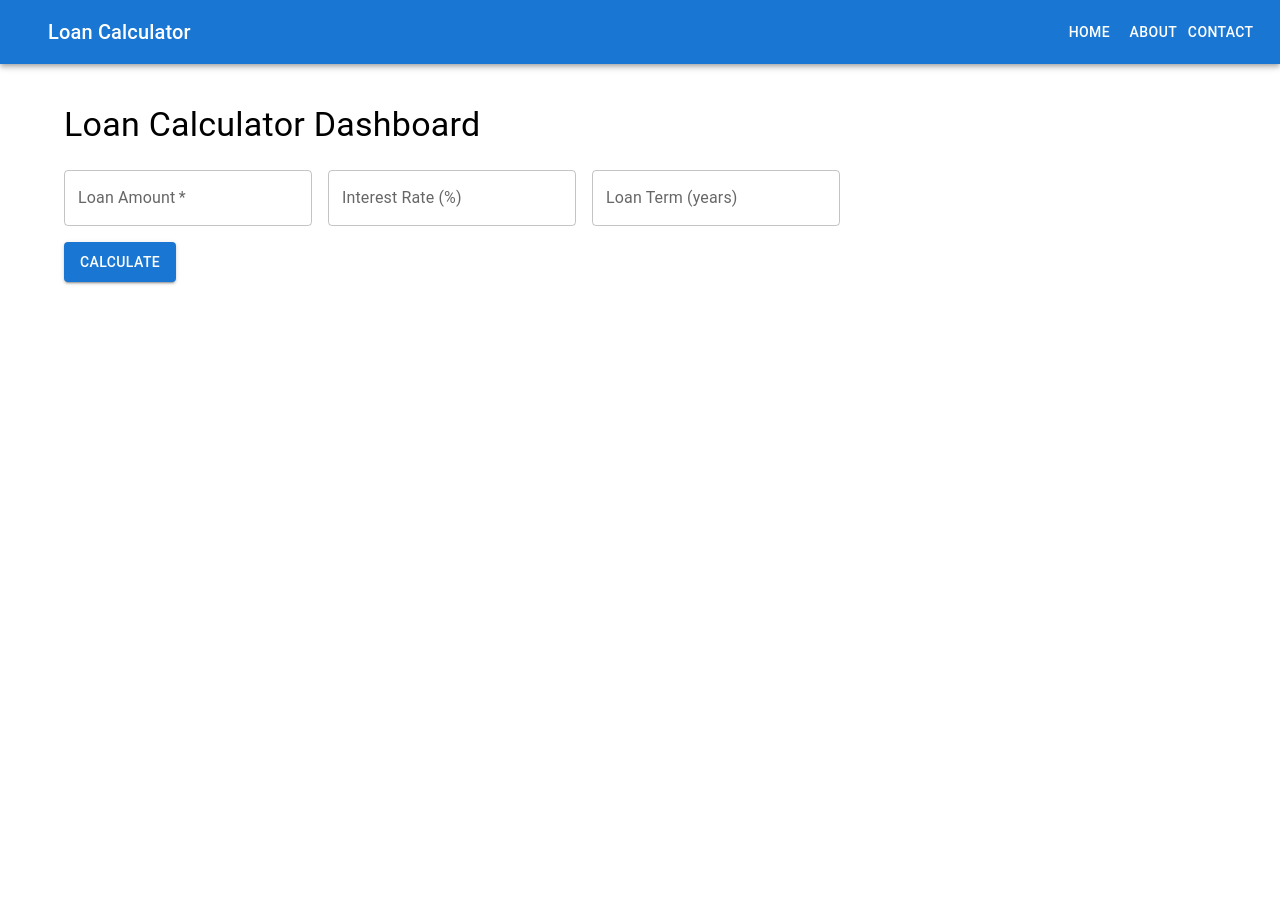
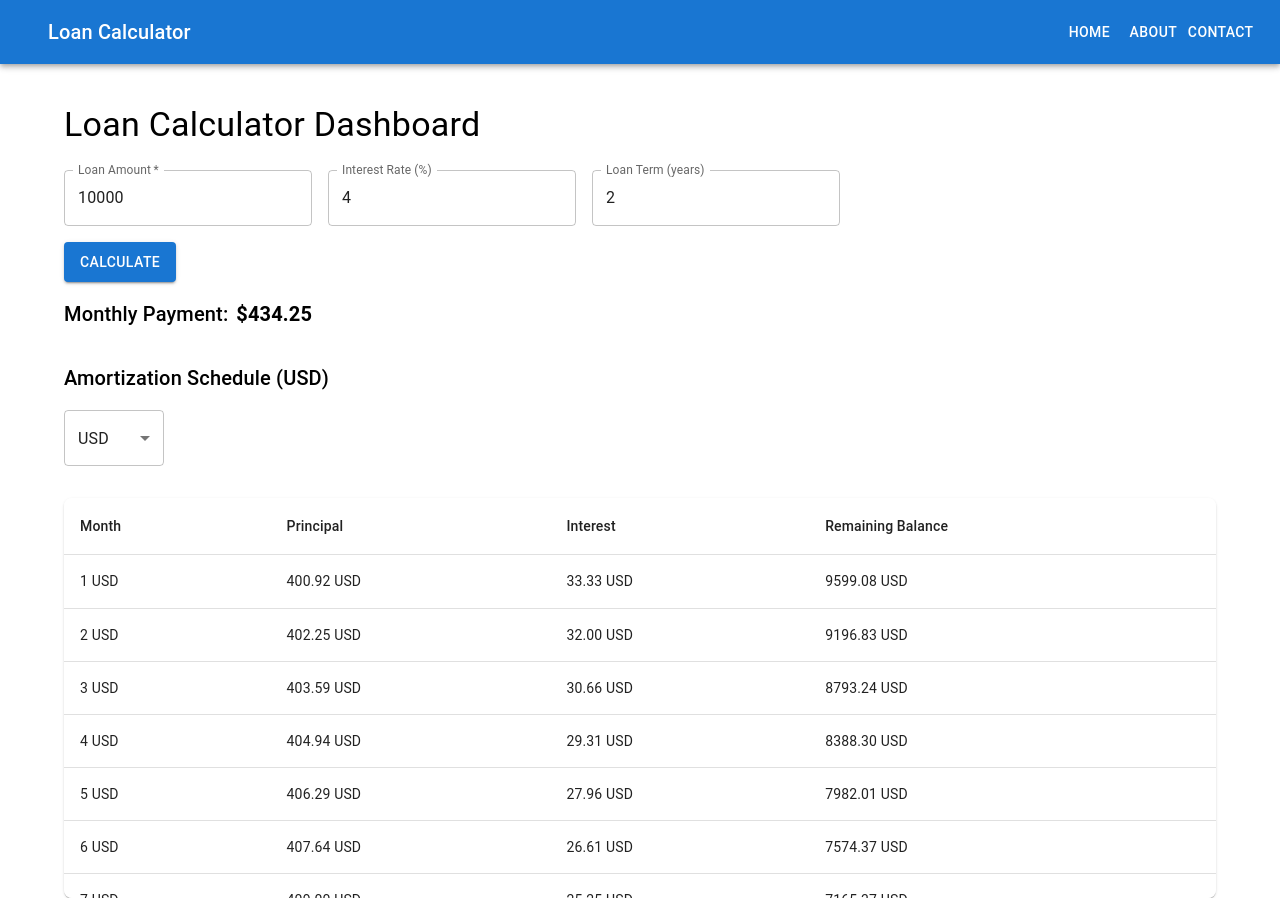
Before and after one commit to blank8603/AssignmentLoanCalculator, a React (Create React App) app: page / in a window 1280 px wide. Both pictures are taken after a click on the button "CALCULATE". Before the commit the page ends 800 px from the top, so only its background shows below. Built offline with nearby package versions, Linux system fonts and the light colour scheme.

Commit message:
Added Amortization Schedule

```diff
--- /dev/null
+++ b/src/AmortizationSchedule.js
@@ -0,0 +1,95 @@
+import React, { useState, useEffect } from 'react';
+import { Box, Typography, Table, TableBody, TableCell, TableContainer, TableHead, TableRow, Paper ,Select,MenuItem} from '@mui/material';
+
+const AmortizationSchedule = ({ loanAmount, interestRate, loanTerm }) => {
+  const [schedule, setSchedule] = useState([]);
+  const [currency,setcurrency] = useState("USD");
+  const handleCurrencyChange = (event) => {
+    setcurrency(event.target.value); // Update the selected currency
+  };
+
+  useEffect(() => {
+    const generateAmortizationSchedule = () => {
+      const monthlyRate = interestRate / 100 / 12; // Convert annual rate to monthly rate
+      const totalPayments = loanTerm * 12; // Total number of payments (months)
+
+      const x = Math.pow(1 + monthlyRate, totalPayments);
+      const EMI = (loanAmount * monthlyRate * x) / (x - 1);
+
+      let balance = loanAmount;
+      let tempSchedule = [];
+
+      for (let month = 1; month <= totalPayments; month++) {
+        const interestPayment = balance * monthlyRate;
+        const principalPayment = EMI - interestPayment;
+        balance -= principalPayment;
+        if (balance < 0) balance = 0;
+
+        tempSchedule.push({
+          month,
+          payment: EMI.toFixed(2),
+          interest: interestPayment.toFixed(2),
+          principal: principalPayment.toFixed(2),
+          balance: balance.toFixed(2),
+        });
+      }
+      setSchedule(tempSchedule);
+    };
+
+    if (loanAmount && interestRate && loanTerm) {
+      generateAmortizationSchedule();
+    }
+  }, [loanAmount, interestRate, loanTerm]);
+
+  return (
+    <Box>
+      <Typography variant="h6" sx={{ mb: 2, mt:4 }}>
+        Amortization Schedule ({currency})
+      </Typography>
+      <Select
+          value={currency}
+          onChange={handleCurrencyChange}
+          sx={{ minWidth: 100 , mb:2}}
+        >
+          <MenuItem value="USD">USD</MenuItem>
+          <MenuItem value="EUR">EUR</MenuItem>
+          <MenuItem value="GBP">GBP</MenuItem>
+        </Select>
+
+      {/* Scrollable container */}
+      <TableContainer
+        component={Paper}
+        sx={{
+          maxHeight: 400, // Adjust height
+          borderRadius: 2,
+          mt:2   // Rounded corners
+        }}
+      >
+        <Table stickyHeader>
+          <TableHead>
+            <TableRow>
+              <TableCell>Month</TableCell>
+              <TableCell>Principal</TableCell>
+              <TableCell>Interest</TableCell>
+
+              <TableCell>Remaining Balance</TableCell>
+            </TableRow>
+          </TableHead>
+          <TableBody>
+            {schedule.map((entry) => (
+              <TableRow key={entry.month}>
+                <TableCell>{entry.month} {currency}</TableCell>
+                <TableCell>{entry.principal} {currency}</TableCell>
+                <TableCell>{entry.interest} {currency}</TableCell>
+
+                <TableCell>{entry.balance} {currency}</TableCell>
+              </TableRow>
+            ))}
+          </TableBody>
+        </Table>
+      </TableContainer>
+    </Box>
+  );
+};
+
+export default AmortizationSchedule;
--- a/src/App.js
+++ b/src/App.js
@@ -4,30 +4,36 @@ import {
   Typography,
   TextField,
   Button,
-
+  Stack,
   Grid,
   Container,
 } from "@mui/material";
 import Header from "./Header";
+import AmortizationSchedule from "./AmortizationSchedule";
 
 const LoanCalculator = () => {
-  const [loanAmount, setLoanAmount] = useState("");
-  const [interestRate, setInterestRate] = useState("");
-  const [loanTerm, setLoanTerm] = useState("");
+  const [loanAmount, setLoanAmount] = useState("10000");
+  const [interestRate, setInterestRate] = useState("4");
+  const [loanTerm, setLoanTerm] = useState("2");
   const [monthlyPayment, setMonthlyPayment] = useState(null);
 
   const calculatePayment = () => {
-    if(loanAmount!==""&&!interestRate!==""&&!loanTerm!==""){
+    if (loanAmount !== "" && interestRate !== "" && loanTerm !== "") {
+
   const monthlyRate = interestRate / 100 / 12;
+
+
   const payments = loanTerm * 12;
-    const x = Math.pow(1 + monthlyRate, payments);
-    const monthly = (loanAmount * x * monthlyRate) / (x - 1);
-    setMonthlyPayment(monthly.toFixed(2));
-    }else{
-      return(
-        <div>hi</div>
-      )
+
+  const numerator = loanAmount * monthlyRate * Math.pow(1 + monthlyRate, payments);
+  const denominator = Math.pow(1 + monthlyRate, payments) - 1;
+
+  const monthlyEMI = numerator / denominator;
+
+
+  setMonthlyPayment(monthlyEMI.toFixed(2));
 }
+
   };
 
   return (
@@ -102,15 +108,15 @@ const LoanCalculator = () => {
         </Box>
 
         {monthlyPayment && (
-          <Box
-            sx={{ mt: 4, p: 2, backgroundColor: "#f5f5f5", borderRadius: 1 }}
-          >
+          <Stack direction="row" spacing={1} alignItems="center"sx={{ mt:2 }} >
           <Typography variant="h6">Monthly Payment:</Typography>
-            <Typography variant="h4" sx={{ fontWeight: "bold" }}>
+          <Typography variant="h6" sx={{ fontWeight: "bold" }}>
             ${monthlyPayment}
           </Typography>
-          </Box>
+        </Stack>
         )}
+        {monthlyPayment &&(<AmortizationSchedule loanAmount={loanAmount} interestRate={interestRate}loanTerm={loanTerm}/>)}
+
       </Container>
     </div>
   );
```
Lines whose indentation alone changed are shown as unchanged.
